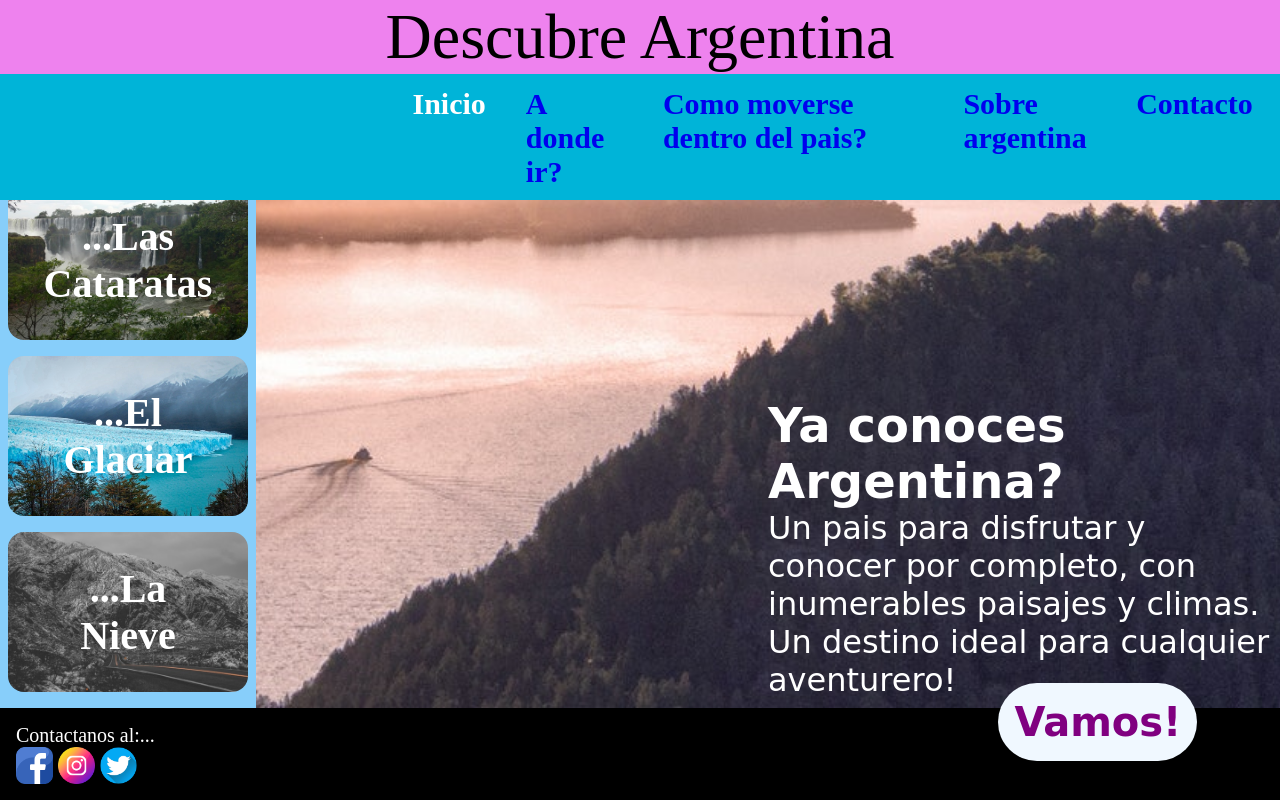
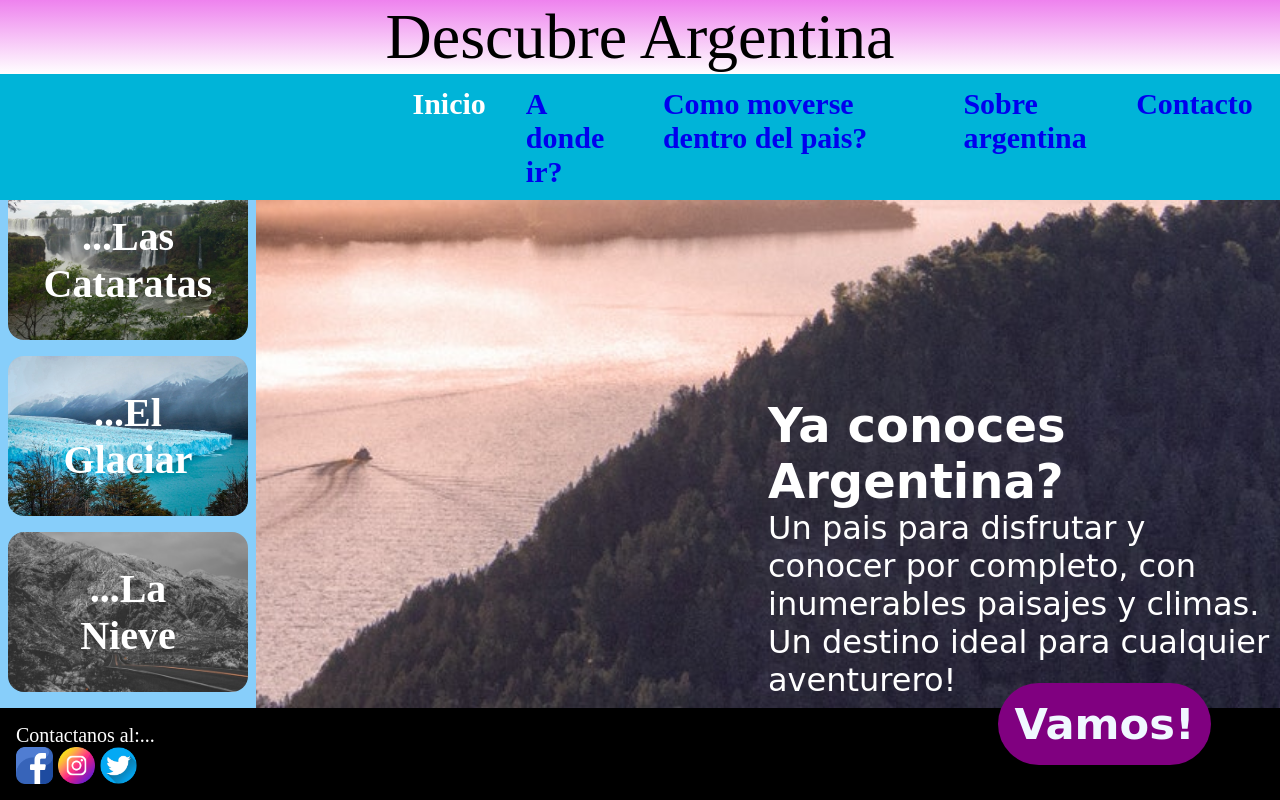
Before and after one commit to agustin021299/Primer_repositorio, a plain HTML site: page index.html in a window 1280 px wide. In both pictures the pointer is over the link "Vamos!". Shown: the part 529-1329 px from the top of the page. Drawn offline with Linux system fonts and the light colour scheme; a web font is replaced by a local one.

Commit message:
Cambios.2

```diff
--- a/css/style.css
+++ b/css/style.css
@@ -19,7 +19,7 @@ img{
 .titulo{
 
 
-    background-color: violet;
+    background-image: linear-gradient(to bottom, violet, white);
     font-family: 'Ephesis';
     font-size: 4rem;
     text-align: center;
@@ -165,12 +165,18 @@ font-family: 'Ephesis', cursive;
     font-weight: bold;
     border-radius: 3rem;
     color:purple;
+    transition: 0.7s;
 
 
 
 
 
 
+}
+.inicioTexto a:hover{
+    background-color: purple;
+    color: aliceblue;
+    font-size: 2.7rem;
 }
 
 
```
